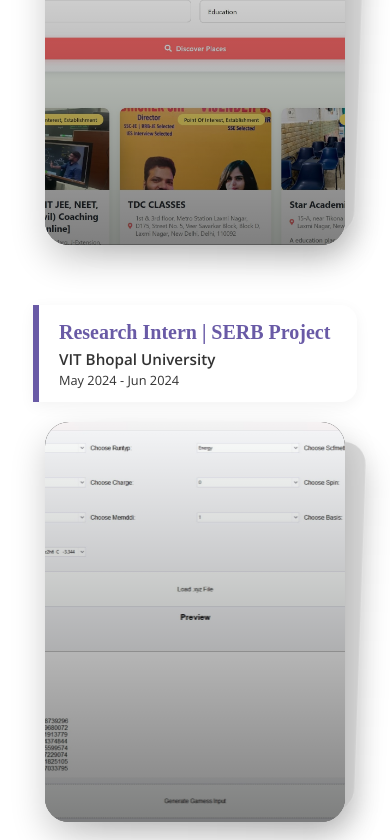
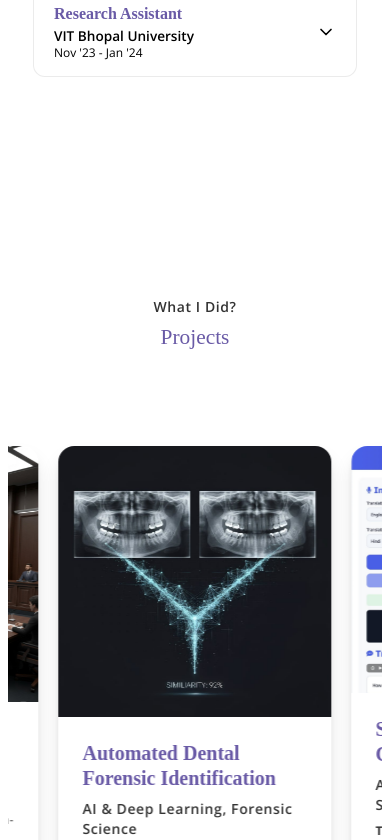
Before and after one commit to VipranshOjha/my-portfolio, a React (Vite) app: page / in a window 390 px wide. Shown: the part 2540-3380 px from the top of the page. Built offline with nearby package versions, Linux system fonts and the light colour scheme; a web font is replaced by a local one.

Commit message:
Optimize mobile Experience section, fix spacing, and adjust dark mode colors

```diff
--- a/src/components/Experience.jsx
+++ b/src/components/Experience.jsx
@@ -1,23 +1,17 @@
 import React, { useState, useEffect } from 'react';
-import { FileText, Github } from 'lucide-react';
-import { motion } from 'framer-motion';
-
-// Swiper Imports
-import { Swiper, SwiperSlide } from 'swiper/react';
-import { EffectCards } from 'swiper';
-import 'swiper/css';
-import 'swiper/css/effect-cards';
+import { FileText, Github, ChevronDown, ChevronUp } from 'lucide-react';
+import { motion, AnimatePresence } from 'framer-motion';
 
 const experiences = [
   {
     title: "Software Development Intern",
     company: "BISAG-N (Govt. of India)",
     period: "May 2025 - Jun 2025",
-    description: "Developed and deployed 'Discover Places', a full-stack location recommendation system. The system utilizes Flask for the backend logic and PostgreSQL for robust data management, providing users with personalized travel suggestions based on their preferences.",
+    description: "Developed and deployed 'Discover Places', a full-stack location recommendation system utilizing Flask and PostgreSQL to provide personalized travel suggestions.",
     techStack: ["Flask", "PostgreSQL", "Python", "Full-Stack"],
     links: [
-      { label: "GitHub", url: "https://github.com/VipranshOjha/Discover-Places", icon: <Github size={20} /> },
-      { label: "Certificate", url: "/Internship_certificate_BISAG-N.pdf", icon: <FileText size={20} /> }
+      { label: "GitHub", url: "https://github.com/VipranshOjha/Discover-Places", icon: <Github size={18} /> },
+      { label: "Certificate", url: "/Internship_certificate_BISAG-N.pdf", icon: <FileText size={18} /> }
     ],
     image: "/assets/imgs/Search Places.jpg"
   },
@@ -25,11 +19,11 @@ const experiences = [
     title: "Research Intern | SERB Project",
     company: "VIT Bhopal University",
     period: "May 2024 - Jun 2024",
-    description: "Built 'MolSpectra', a comprehensive molecular visualization tool from scratch. This research-focused tool integrates over 5 quantum chemistry packages (including Gaussian and GAMESS), allowing researchers to visualize complex molecular structures and data seamlessly.",
-    techStack: ["React", "Quantum Chemistry", "Visualization", "Gaussian"],
+    description: "Built 'MolSpectra', a molecular visualization tool integrating 5+ quantum chemistry packages (Gaussian, GAMESS) to visualize complex molecular structures.",
+    techStack: ["React", "Quantum Chemistry", "Visualization"],
     links: [
-      { label: "GitHub", url: "https://github.com/VipranshOjha/ChemStruct-Suite", icon: <Github size={20} /> },
-      { label: "Certificate", url: "/Internship_certificate_SERB.pdf", icon: <FileText size={20} /> }
+      { label: "GitHub", url: "https://github.com/VipranshOjha/ChemStruct-Suite", icon: <Github size={18} /> },
+      { label: "Certificate", url: "/Internship_certificate_SERB.pdf", icon: <FileText size={18} /> }
     ],
     image: "/assets/imgs/ChemStruct Suite.jpg"
   },
@@ -37,28 +31,14 @@ const experiences = [
     title: "Research Assistant",
     company: "VIT Bhopal University",
     period: "Nov '23 - Jan '24",
-    description: "Engaged in bioinformatics research by developing advanced digital signal processing (DSP) algorithms in Python. These algorithms were specifically designed to analyze COVID-19 genomic sequences, contributing to the understanding of viral mutations.",
+    description: "Developed advanced DSP algorithms in Python to analyze COVID-19 genomic sequences, contributing to the understanding of viral mutations.",
     techStack: ["Python", "DSP", "Bioinformatics", "Genomics"],
     links: [
-      { label: "GitHub", url: "https://github.com/VipranshOjha/covid19-genomic-dsp", icon: <Github size={20} /> }
+      { label: "GitHub", url: "https://github.com/VipranshOjha/covid19-genomic-dsp", icon: <Github size={18} /> }
     ],
     image: "/assets/imgs/covid19-genomic-dsp.jpg"
   }
 ];
-
-// Helper for Zoomable Image on Mobile
-const MobileImageCard = ({ src, alt }) => {
-  const [isZoomed, setIsZoomed] = useState(false);
-  return (
-    <div
-      className={`mobile-card-image ${isZoomed ? 'zoomed' : ''}`}
-      onClick={() => setIsZoomed(!isZoomed)}
-    >
-      <img src={src} alt={alt} />
-      <div className="overlay"></div>
-    </div>
-  );
-};
 
 // --- DESKTOP ANIMATION VARIANTS ---
 const contentVariants = {
@@ -78,6 +58,7 @@ const imageVariants = {
 
 function Experience() {
   const [isMobile, setIsMobile] = useState(false);
+  const [activeIndex, setActiveIndex] = useState(null); // Track which accordion is open
 
   useEffect(() => {
     const checkMobile = () => setIsMobile(window.innerWidth <= 992);
@@ -86,10 +67,14 @@ function Experience() {
     return () => window.removeEventListener('resize', checkMobile);
   }, []);
 
+  const toggleAccordion = (index) => {
+    setActiveIndex(activeIndex === index ? null : index);
+  };
+
   return (
     <section className="section" id="experience" style={{ backgroundColor: 'hsl(var(--background))' }}>
       <div className="container">
-        <div className="section-header text-center mb-5">
+        <div className="section-header text-center" style={{ marginBottom: '6rem' }}>
           <p className="section-subtitle" style={{ color: 'hsl(var(--primary))', fontWeight: 600, letterSpacing: '2px' }}>MY FORMAL WORK</p>
           <h2 className="section-title">Experience</h2>
         </div>
@@ -105,7 +90,7 @@ function Experience() {
                     className="experience-content"
                     initial="hidden"
                     whileInView="visible"
-                    viewport={{ once: false, amount: 0.4, margin: "1000px 0px 0px 0px" }}
+                    viewport={{ once: false, amount: 0.4, margin: "100px 0px 0px 0px" }}
                     variants={contentVariants}
                     custom={isRightAligned}
                   >
@@ -134,7 +119,7 @@ function Experience() {
                     className="experience-image"
                     initial="hidden"
                     whileInView="visible"
-                    viewport={{ once: false, amount: 0.4, margin: "1000px 0px 0px 0px" }}
+                    viewport={{ once: false, amount: 0.4, margin: "100px 0px 0px 0px" }}
                     variants={imageVariants}
                   >
                     <div className="img-wrapper">
@@ -148,236 +133,220 @@ function Experience() {
           </ul>
         )}
 
-        {/* ================= MOBILE VIEW (Yellow Box + Deck) ================= */}
+        {/* ================= MOBILE VIEW (Accordion) ================= */}
         {isMobile && (
-          <div className="mobile-experience-container">
-            {experiences.map((exp, index) => (
-              <div key={index} className="mobile-experience-block">
-
-                {/* 1. HEADER (Purple Box) */}
-                <div className="mobile-header">
-                  <h3 className="mobile-title">{exp.title}</h3>
-                  <div className="mobile-company">
-                    {exp.company}
-                    <span className="mobile-period-block">{exp.period}</span>
+          <div className="mobile-accordion-wrapper">
+            {experiences.map((exp, index) => {
+              const isOpen = activeIndex === index;
+              return (
+                <div key={index} className={`accordion-card ${isOpen ? 'open' : ''}`}>
+                  {/* Header (Always Visible) */}
+                  <button
+                    className="accordion-header"
+                    onClick={() => toggleAccordion(index)}
+                    aria-expanded={isOpen}
+                  >
+                    <div className="header-info">
+                      <h3 className="acc-title">{exp.title}</h3>
+                      <div className="acc-meta">
+                         <span className="acc-company">{exp.company}</span>
+                         <span className="acc-period">{exp.period}</span>
                       </div>
                     </div>
+                    <div className="acc-icon">
+                      {isOpen ? <ChevronUp size={20} /> : <ChevronDown size={20} />}
+                    </div>
+                  </button>
 
-                {/* 2. DECK CAROUSEL (2 Slides: Image & Info) */}
-                <div className="mobile-deck-wrapper">
-                  <Swiper
-                    effect={'cards'}
-                    grabCursor={true}
-                    loop={true}
-                    modules={[EffectCards]}
-                    className="deck-swiper"
+                  {/* Body (Collapsible) */}
+                  <AnimatePresence>
+                    {isOpen && (
+                      <motion.div
+                        initial={{ height: 0, opacity: 0 }}
+                        animate={{ height: "auto", opacity: 1 }}
+                        exit={{ height: 0, opacity: 0 }}
+                        transition={{ duration: 0.3, ease: "easeInOut" }}
+                        className="accordion-body"
                       >
-                    {/* SLIDE 1: IMAGE */}
-                    <SwiperSlide className="deck-card image-card-slide">
-                      <MobileImageCard src={exp.image} alt={exp.title} />
-                    </SwiperSlide>
+                        <div className="body-content">
+                           {/* Image inside accordion */}
+                           <div className="acc-image-wrapper">
+                             <img src={exp.image} alt={exp.title} />
+                           </div>
 
-                    {/* SLIDE 2: DESCRIPTION */}
-                    <SwiperSlide className="deck-card info-card">
-                      <div className="info-content">
-                        <p className="mobile-desc">{exp.description}</p>
+                           <p className="acc-description">{exp.description}</p>
 
-                        <ul className="mobile-tech-list">
+                           <div className="acc-tech-list">
                               {exp.techStack.map((tech, i) => (
-                            <li key={i}>{tech}</li>
+                                <span key={i} className="tech-badge">{tech}</span>
                               ))}
-                        </ul>
+                           </div>
 
-                        <div className="mobile-links">
+                           <div className="acc-links">
                               {exp.links.map((link, i) => (
-                            <a key={i} href={link.url} target="_blank" rel="noopener noreferrer">
-                              {link.icon} {link.label}
+                                <a key={i} href={link.url} className="link-btn" target="_blank" rel="noopener noreferrer">
+                                  {link.icon} <span>{link.label}</span>
                                 </a>
                               ))}
                            </div>
                         </div>
-                    </SwiperSlide>
-                  </Swiper>
+                      </motion.div>
+                    )}
+                  </AnimatePresence>
                 </div>
-
-              </div>
-            ))}
+              );
+            })}
           </div>
         )}
-
       </div>
 
       <style>{`
-        /* ================= MOBILE STYLES ================= */
-        .mobile-experience-container {
+        /* ================= MOBILE ACCORDION STYLES ================= */
+        .mobile-accordion-wrapper {
           display: flex;
           flex-direction: column;
-          gap: 60px;
-          padding-bottom: 40px;
+          gap: 15px;
+          padding-bottom: 20px;
         }
 
-        /* Header Box */
-        .mobile-header {
-          margin-bottom: 20px;
-          text-align: left;
-          padding: 15px 20px;
-          background: #ffffff; /* Explicit White for Light Mode */
-          border-left: 6px solid #695aa6; /* Purple Accent */
-          border-radius: 0 1rem 1rem 0;
-          box-shadow: 0 4px 15px rgba(0,0,0,0.05);
+        .accordion-card {
+          background: #ffffff;
+          border-radius: 12px;
+          border: 1px solid rgba(0,0,0,0.08);
+          overflow: hidden;
+          transition: all 0.3s ease;
+        }
+        .dark .accordion-card {
+          background: #1e293b;
+          border: 1px solid rgba(255,255,255,0.08);
         }
 
-        .dark .mobile-header {
-           background: #171f29;
-           box-shadow: 0 4px 15px rgba(255,255,255,0.05);
+        /* Active State Highlight */
+        .accordion-card.open {
+          border-color: #695aa6;
+          box-shadow: 0 4px 20px rgba(105, 90, 166, 0.15);
         }
 
-        .mobile-title {
-          font-size: 1.25rem;
+        /* Header */
+        .accordion-header {
+          width: 100%;
+          display: flex;
+          justify-content: space-between;
+          align-items: center;
+          padding: 16px 20px;
+          background: transparent;
+          border: none;
+          text-align: left;
+          cursor: pointer;
+        }
+
+        .header-info {
+          flex: 1;
+          padding-right: 15px;
+        }
+
+        .acc-title {
+          font-size: 1rem;
           font-weight: 700;
           color: #695aa6;
-          margin-bottom: 6px;
-          line-height: 1.25;
+          margin-bottom: 4px;
+          line-height: 1.3;
         }
 
-        .mobile-company {
-          font-size: 0.95rem;
-          color: hsl(var(--foreground));
-          font-weight: 600;
+        .acc-meta {
+          display: flex;
+          flex-direction: column;
         }
 
-        .mobile-period-block {
-          display: block;
-          font-size: 0.8rem;
-          color: hsl(var(--muted-foreground));
-          margin-top: 4px;
-          font-weight: 400;
+        .acc-company {
+          font-size: 0.85rem;
+          font-weight: 600;
+          color: hsl(var(--foreground));
         }
 
-        /* Deck Carousel Wrapper */
-        .mobile-deck-wrapper {
-          width: 300px;
-          height: 400px;
-          margin: 0 auto;
-          overflow: visible;
+        .acc-period {
+          font-size: 0.75rem;
+          color: hsl(var(--muted-foreground));
+          margin-top: 2px;
         }
 
-        .deck-swiper {
-          width: 100%;
-          height: 100%;
-          max-width: 100%;
-          box-sizing: border-box;
-          overflow: visible;
-          touch-action: pan-y;
+        .acc-icon {
+          color: hsl(var(--muted-foreground));
+          display: flex;
+          align-items: center;
+        }
+        .accordion-card.open .acc-icon {
+          color: #695aa6;
         }
 
-        .deck-card {
-          border-radius: 1.5rem;
+        /* Body Content */
+        .accordion-body {
           overflow: hidden;
-          background-color: #ffffff;
-          box-shadow: 0 15px 35px rgba(0,0,0,0.2);
         }
 
-        .dark .deck-card {
-          background-color: #171f29;
-          box-shadow: 0 0 25px rgba(255, 255, 255, 0.08);
-          border: 1px solid rgba(255,255,255,0.1);
+        .body-content {
+          padding: 0 20px 20px 20px;
+          border-top: 1px solid rgba(0,0,0,0.05);
+        }
+        .dark .body-content { border-top-color: rgba(255,255,255,0.05); }
+
+        .acc-image-wrapper {
+          width: 100%;
+          height: 160px;
+          border-radius: 8px;
+          overflow: hidden;
+          margin-top: 20px;
+          margin-bottom: 15px;
         }
 
-        /* Slide 1: Zoomable Image */
-        .image-card-slide {
-          background-color: #000;
-        }
-
-        .mobile-card-image {
-          width: 100%;
-          height: 100%;
-          position: relative;
-          cursor: zoom-in;
-        }
-
-        .mobile-card-image img {
+        .acc-image-wrapper img {
           width: 100%;
           height: 100%;
           object-fit: cover;
-          transition: transform 0.3s ease-out;
         }
 
-        .mobile-card-image.zoomed img {
-          transform: scale(1.1);
-          cursor: zoom-out;
+        .acc-description {
+          font-size: 0.9rem;
+          line-height: 1.6;
+          color: hsl(var(--muted-foreground));
+          margin-bottom: 15px;
         }
 
-        .mobile-card-image .overlay {
-          position: absolute;
-          inset: 0;
-          background: linear-gradient(to top, rgba(0,0,0,0.5), transparent);
-          pointer-events: none;
-        }
-
-        /* Slide 2: Info */
-        .info-content {
-          padding: 30px 25px;
-          height: 100%;
+        .acc-tech-list {
           display: flex;
-          flex-direction: column;
-          overflow-y: auto;
-        }
-
-        .mobile-desc {
-          font-size: 0.95rem;
-          line-height: 1.6;
-          color: hsl(var(--muted-foreground));
+          flex-wrap: wrap;
+          gap: 8px;
           margin-bottom: 20px;
         }
 
-        .mobile-tech-list {
-          display: flex;
-          flex-wrap: wrap;
-          gap: 8px;
-          padding: 0;
-          list-style: none;
-          margin-top: auto;
-          margin-bottom: 25px;
-        }
-
-        .mobile-tech-list li {
+        .tech-badge {
           font-size: 0.75rem;
-          padding: 5px 10px;
+          padding: 4px 10px;
           background: rgba(105, 90, 166, 0.1);
           color: #695aa6;
           border-radius: 12px;
           font-weight: 600;
         }
-
-        .dark .mobile-tech-list li {
-           background: rgba(105, 90, 166, 0.25);
-           color: #bfaee3;
+        .dark .tech-badge {
+          background: rgba(105, 90, 166, 0.2);
+          color: #c4b5fd;
         }
 
-        .mobile-links {
+        .acc-links {
           display: flex;
           gap: 15px;
-          padding-top: 15px;
-          border-top: 1px solid rgba(0,0,0,0.1);
         }
 
-        .dark .mobile-links {
-          border-top: 1px solid rgba(255,255,255,0.15);
-        }
-
-        .mobile-links a {
+        .link-btn {
           display: flex;
           align-items: center;
           gap: 6px;
-          font-size: 0.9rem;
+          font-size: 0.85rem;
           font-weight: 600;
           color: hsl(var(--foreground));
+          text-decoration: none;
         }
-
-        .mobile-links a:hover {
-          color: #695aa6;
-        }
+        .link-btn:active { color: #695aa6; }
 
         /* ================= DESKTOP STYLES (UNCHANGED) ================= */
         .experience-list { list-style: none; padding: 0; margin: 0; max-width: 1000px; margin: 0 auto; }
@@ -404,6 +373,33 @@ function Experience() {
         .experience-item:nth-of-type(2n) .experience-links { justify-content: flex-end; margin-left: 0; margin-right: -10px; }
         .experience-links a { padding: 10px; color: hsl(var(--foreground)); transition: all 0.2s ease; }
         .experience-links a:hover { color: hsl(var(--primary)); transform: translateY(-3px); }
+
+        /* --- FORCE DARK MODE TEXT COLORS --- */
+        .dark .acc-company,
+        .dark .acc-title {
+          color: #f1f5f9; /* Almost white */
+        }
+
+        .dark .acc-period {
+          color: #cbd5e1; /* Light grey */
+        }
+
+        .dark .acc-description {
+          color: #e2e8f0; /* Readable light text */
+        }
+
+        .dark .link-btn {
+          color: #f8fafc; /* White links */
+        }
+
+        .dark .acc-icon {
+          color: #94a3b8; /* Lighter icon color */
+        }
+
+        /* Keep the title purple if you prefer, or make it white too */
+        .dark .acc-title {
+          color: #695aa6; /* Keep the purple accent for the main title */
+        }
       `}</style>
     </section>
   );
--- a/src/components/Portfolio.jsx
+++ b/src/components/Portfolio.jsx
@@ -73,7 +73,7 @@ const Portfolio = () => {
   return (
     <section id="portfolio" className="section" style={{ backgroundColor: 'hsl(var(--background))' }}>
       <div className="container">
-        <div className="text-center mb-16">
+        <div className="text-center" style={{ marginBottom: '6rem' }}>
           <p className="text-sm font-semibold uppercase tracking-wider mb-2" style={{ color: 'hsl(var(--primary))' }}>
             What I Did?
           </p>
@@ -189,8 +189,8 @@ const Portfolio = () => {
         }
 
         .projects-swiper {
-          padding-top: 40px !important;
-          padding-bottom: 40px !important;
+          padding-top: 0px !important;
+          padding-bottom: 20px !important;
           /* Allow overflowing cards to be seen within the section on mobile, clipped on desktop */
           overflow: visible !important;
         }
--- a/src/index.css
+++ b/src/index.css
@@ -54,3 +54,34 @@ body {
   max-width: 100%;
   overflow-x: hidden;
 }
+
+.section {
+  /* 1. Remove any outer pushing (Margins) */
+  margin-top: 0 !important;
+  margin-bottom: 0 !important;
+
+  /* 2. Reduce the inner spacing (Padding) */
+  /* This controls how close the content gets to the edge of the section */
+  padding-top: 20px;
+  padding-bottom: 20px;
+}
+
+/* Optional: Even tighter on mobile */
+@media screen and (max-width: 768px) {
+  .section {
+    padding-top: 15px;
+    padding-bottom: 15px;
+  }
+}
+
+/* Increase gap between Section Heading and Content */
+.section-header {
+  margin-bottom: 80px !important;  /* Was likely 40px (mb-10) before */
+}
+
+/* Optional: Adjust for mobile if 80px is too big for small screens */
+@media screen and (max-width: 768px) {
+  .section-header {
+    margin-bottom: 50px !important;
+  }
+}
```
Lines whose indentation alone changed are shown as unchanged.
